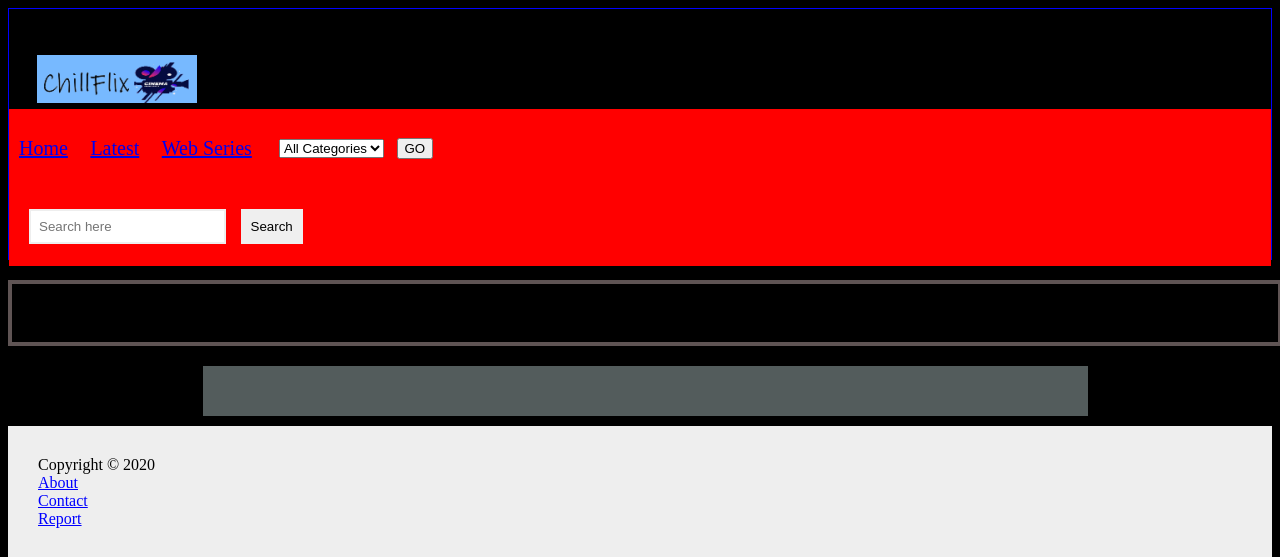
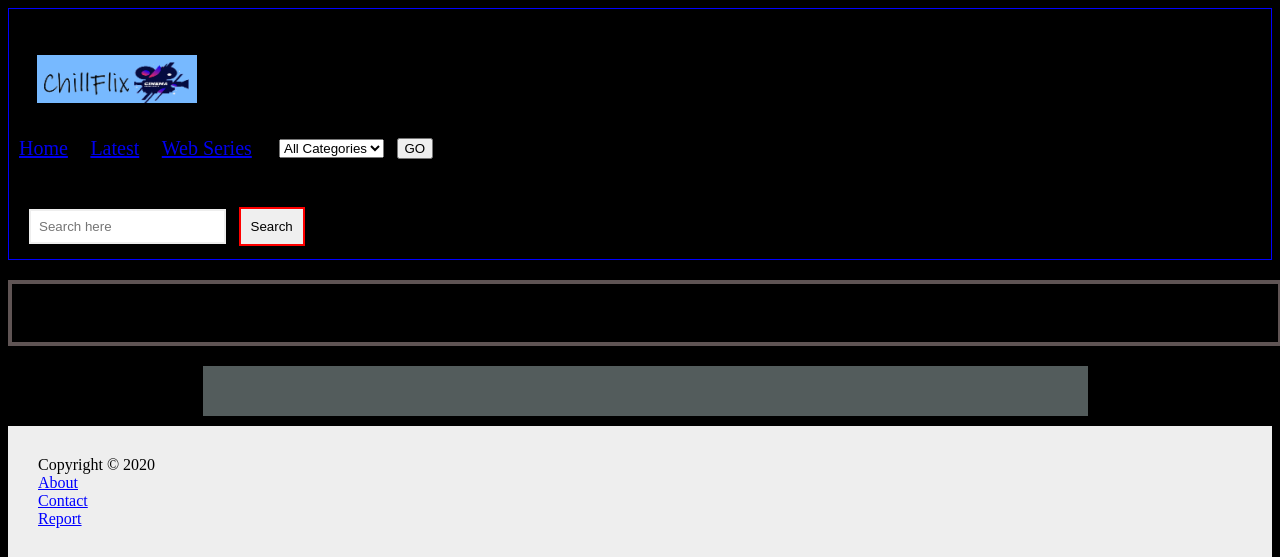
Before and after one commit to codersachin26/mychillflix, a Django app: page / in a window 1280 px wide. Shown: the top 557 px of the page. Run offline with Django 3.2, Linux system fonts and the light colour scheme.

Commit message:
Update style.css

```diff
--- a/static/css/style.css
+++ b/static/css/style.css
@@ -12,9 +12,6 @@
 
 }
 
-.title img{
-
-}
 
  .ul{
   padding: 0px;
@@ -41,7 +38,7 @@
 
   margin-top: -100px;
   width: 100%;
-  background: red;
+
 
 
 
```
